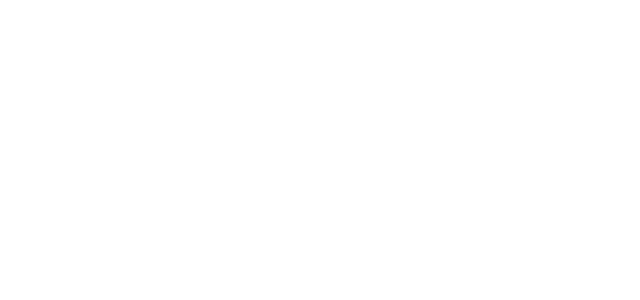
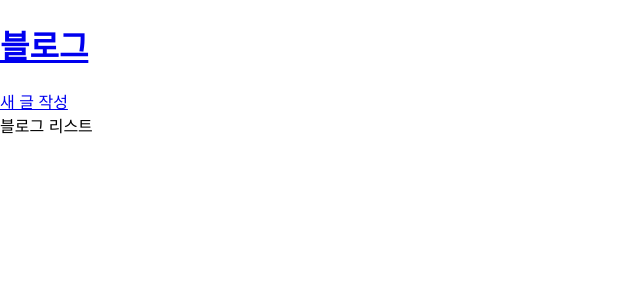
Before and after one commit to imminpie/Create-React-Blog, a React (Create React App) app: page / in a window 1280 px wide. Shown: the top 300 px of the page, without its empty margins (0-640 px from the left). Built offline with nearby package versions, Linux system fonts and the light colour scheme.

Commit message:
feat: React Router 만들기

```diff
--- a/src/App.js
+++ b/src/App.js
@@ -1,7 +1,14 @@
 import './App.css';
+import { Outlet } from 'react-router-dom';
+import Navbar from './components/Navbar';
 
 function App() {
-  return <></>;
+  return (
+    <>
+      <Navbar />
+      <Outlet />
+    </>
+  );
 }
 
 export default App;
--- /dev/null
+++ b/src/components/Navbar.jsx
@@ -0,0 +1,13 @@
+import React from 'react';
+import { Link } from 'react-router-dom';
+
+export default function Navbar() {
+  return (
+    <header>
+      <Link to='/'>
+        <h1>블로그</h1>
+      </Link>
+      <Link to='/post/new'>새 글 작성</Link>
+    </header>
+  );
+}
--- a/src/index.js
+++ b/src/index.js
@@ -1,12 +1,38 @@
 import React from 'react';
 import ReactDOM from 'react-dom/client';
+import { createBrowserRouter, RouterProvider } from 'react-router-dom';
 import './index.css';
 import App from './App';
+import PostList from './pages/PostList';
+import PostNew from './pages/PostNew';
+import PostDetail from './pages/PostDetail';
+import PostEdit from './pages/PostEdit';
+
+const router = createBrowserRouter([
+  {
+    path: '/',
+    element: <App />,
+    errorElement: <p>Not Found 😅</p>,
+    children: [{ index: true, path: '/', element: <PostList /> }],
+  },
+  {
+    path: '/post/new',
+    element: <PostNew />,
+  },
+  {
+    path: 'post/:id',
+    element: <PostDetail />,
+  },
+  {
+    path: 'post/edit/:id',
+    element: <PostEdit />,
+  },
+]);
 
 const root = ReactDOM.createRoot(document.getElementById('root'));
 root.render(
   <React.StrictMode>
-    <App />
+    <RouterProvider router={router} />
   </React.StrictMode>
 );
 
--- /dev/null
+++ b/src/pages/PostDetail.jsx
@@ -0,0 +1,5 @@
+import React from 'react';
+
+export default function PostDetail() {
+  return <>블로그 상세</>;
+}
--- /dev/null
+++ b/src/pages/PostEdit.jsx
@@ -0,0 +1,5 @@
+import React from 'react';
+
+export default function PostEdit() {
+  return <>블로그 글 수정</>;
+}
--- /dev/null
+++ b/src/pages/PostList.jsx
@@ -0,0 +1,5 @@
+import React from 'react';
+
+export default function PostList() {
+  return <>블로그 리스트</>;
+}
--- /dev/null
+++ b/src/pages/PostNew.jsx
@@ -0,0 +1,5 @@
+import React from 'react';
+
+export default function PostNew() {
+  return <>블로그 글 등록</>;
+}
```
